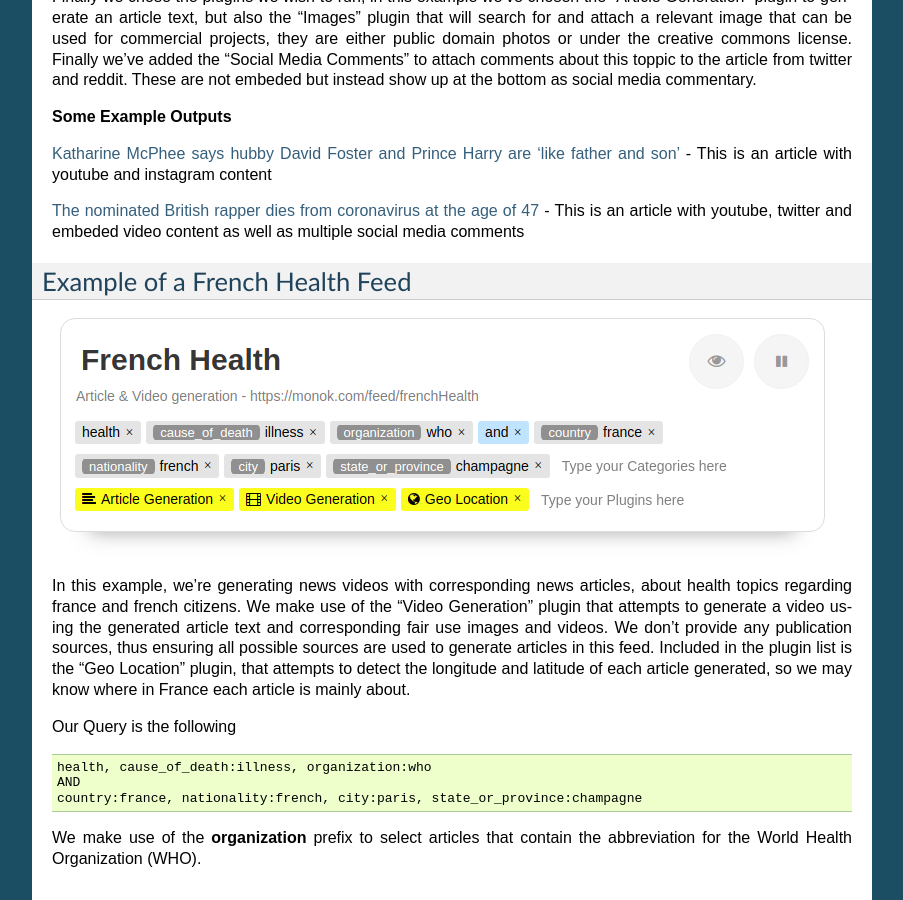
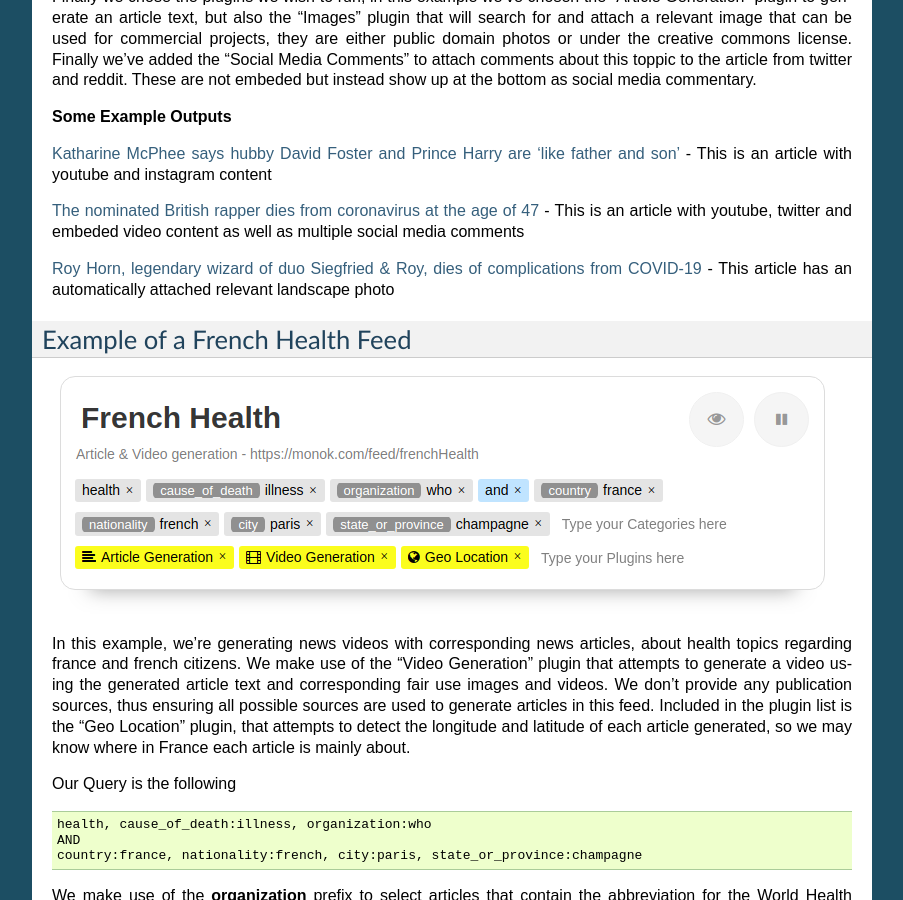
Before and after one commit to monoklabs/monok-docs, a Sphinx documentation site: the page built from docs/setupnewfeed.rst, in a window 1280 px wide and 900 px high, scrolled down 1213 px. Shown: the whole window, without its empty margins (198-1101 px from the left). Built offline with Sphinx 7.4.7, drawn with Linux system fonts in a browser that asks for light colours.

Commit message:
Update setupnewfeed.rst

```diff
--- a/docs/setupnewfeed.rst
+++ b/docs/setupnewfeed.rst
@@ -38,9 +38,14 @@ Finally we chose the plugins we wish to run, in this example we've chosen the "A
 
 `The nominated British rapper dies from coronavirus at the age of 47`_ - This is an article with youtube, twitter and embeded video content as well as multiple social media comments
 
+`Roy Horn, legendary wizard of duo Siegfried & Roy, dies of complications from COVID-19`_ - This article has an automatically attached relevant landscape photo
+
+
 .. _`Katharine McPhee says hubby David Foster and Prince Harry are 'like father and son'`: https://www.monok.com/puff/katharine-mcphee-says-hubby-david-foster-and-prince-harry-are-like-father-and-son
 
 .. _`The nominated British rapper dies from coronavirus at the age of 47`: https://www.monok.com/puff/the-nominated-british-rapper-dies-from-coronavirus-at-the-age-of-47
+
+.. _`Roy Horn, legendary wizard of duo Siegfried & Roy, dies of complications from COVID-19`: https://www.monok.com/puff/roy-horn-of-the-famous-vegas-band-siegfried-and-roy-dies-of-complications-of-coronavirus-at-75
 
 
 Example of a French Health Feed
```
